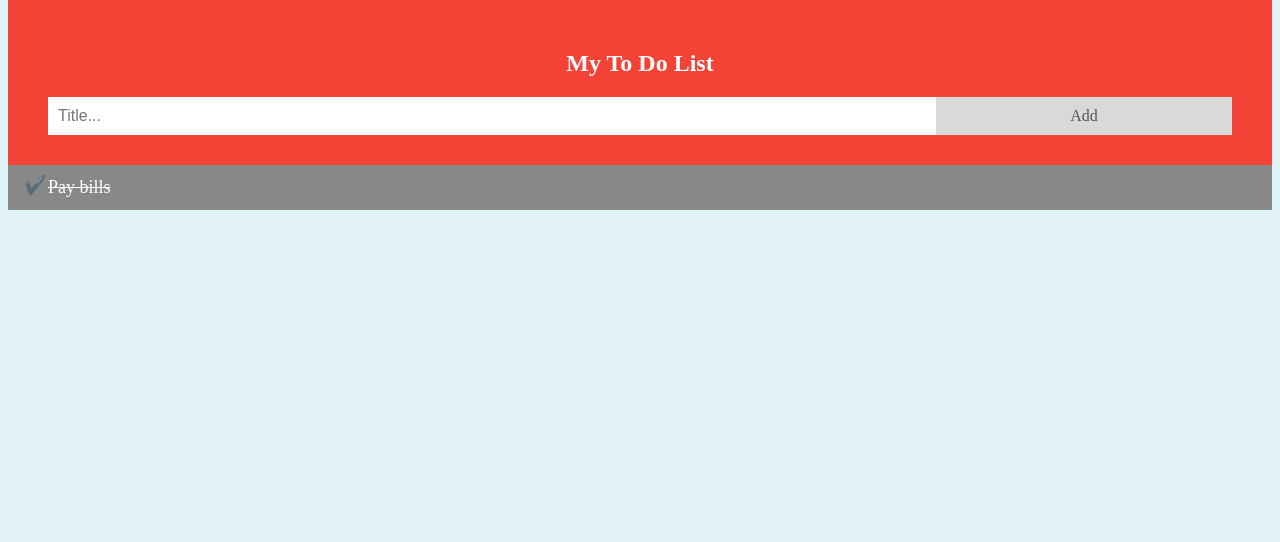
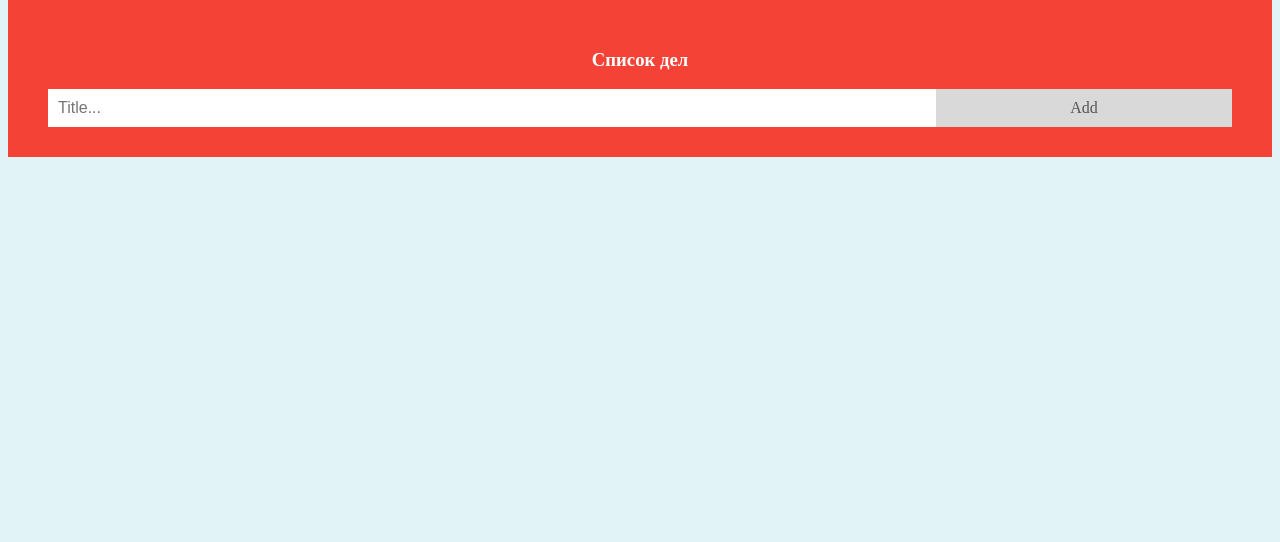
Before and after one commit to Polikiss/Polikiss.github.io, a website: page tarotLove/to-do-list.html in a window 1280 px wide. Shown: the part 120-662 px from the top of the page. Drawn offline with Linux system fonts and the light colour scheme.

Commit message:
chore: fix checked

```diff
--- a/tarotLove/to-do-list.html
+++ b/tarotLove/to-do-list.html
@@ -13,8 +13,6 @@
   <link rel="stylesheet" href="/tarotLove/css/footer.css">
   <link rel="stylesheet" href="/tarotLove/css/to-do-list.css">
   <link href="/tarotLove/footer.html">
-  <script src="js/menu.js" ></script>
-  <script src="js/to-do-list.js" ></script>
   <meta name="viewport" content="width=device-width, initial-scale=1">
   <style>
     body {
@@ -43,13 +41,13 @@
 </header>
 <main>
   <div id="myDIV" class="header">
-    <h2>My To Do List</h2>
+    <h3>Список дел</h3>
+    <label for="myInput"></label>
     <input type="text" id="myInput" placeholder="Title...">
     <span onclick="newElement()" class="addBtn">Add</span>
   </div>
 
   <ul id="myUL">
-    <li class="checked">Pay bills</li>
   </ul>
 
 </main>
@@ -89,5 +87,7 @@
   </div>
 
 </footer>
+<script src="js/to-do-list.js"></script>
+<script src="js/menu.js" ></script>
 </body>
 </html>
```
